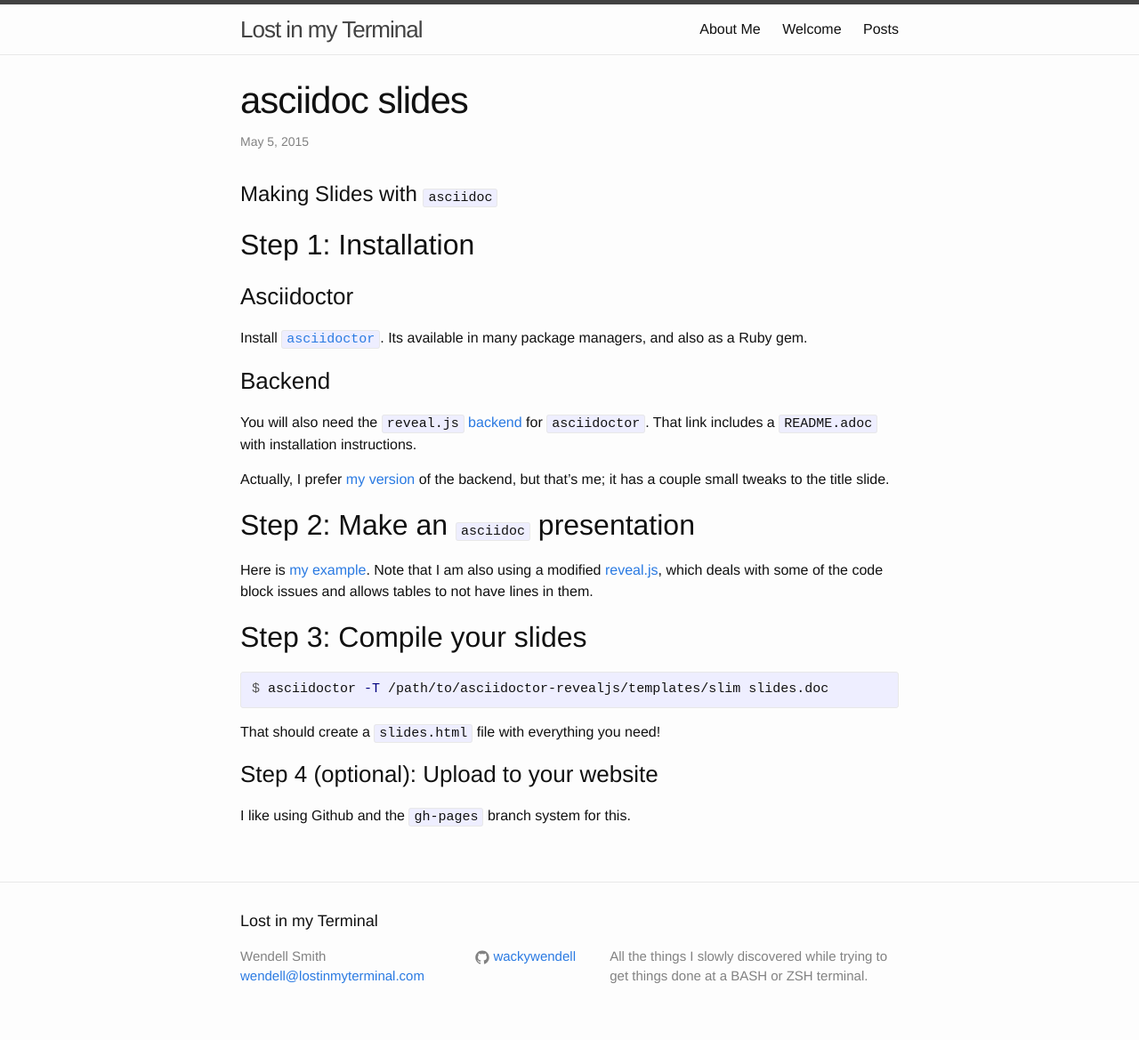
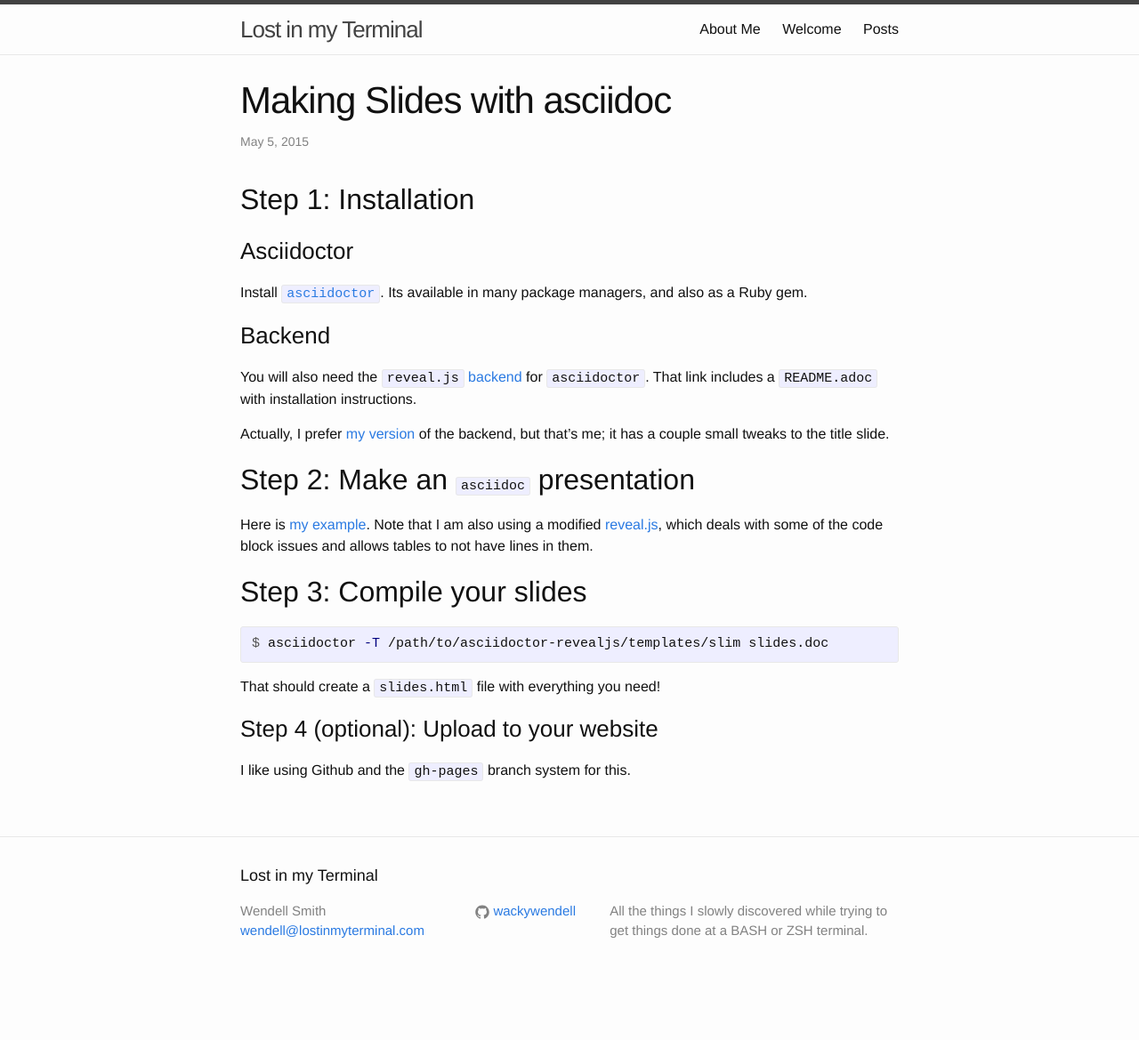
Before and after one commit to wackywendell/lostinmyterminal, a Jekyll site: the page built from _posts/2015-05-05-asciidoc-slides.md, in a window 1280 px wide. Shown: the whole page at 89% size. Built offline with Jekyll 4.4.1, drawn with Linux system fonts in a browser that asks for light colours; after the commit the page ends 1118 px from its top, so only the background shows below that.

Commit message:
Don't repeat titles

```diff
--- a/_posts/2015-05-05-asciidoc-slides.md
+++ b/_posts/2015-05-05-asciidoc-slides.md
@@ -1,11 +1,9 @@
 ---
 layout: post
-title: asciidoc slides
+title: Making Slides with asciidoc
 date:   2015-05-05 12:00:00
 categories: []
 ---
-
-# Making Slides with `asciidoc`
 
 ## Step 1: Installation
 
```
Also changed, not shown: _posts/2015-03-12-packing-comparisons.md (+0 -2 lines), _posts/2015-04-09-periodic-boundary-subtraction.md (+0 -2 lines), _posts/2015-05-12-python-iter.md (+0 -2 lines).
